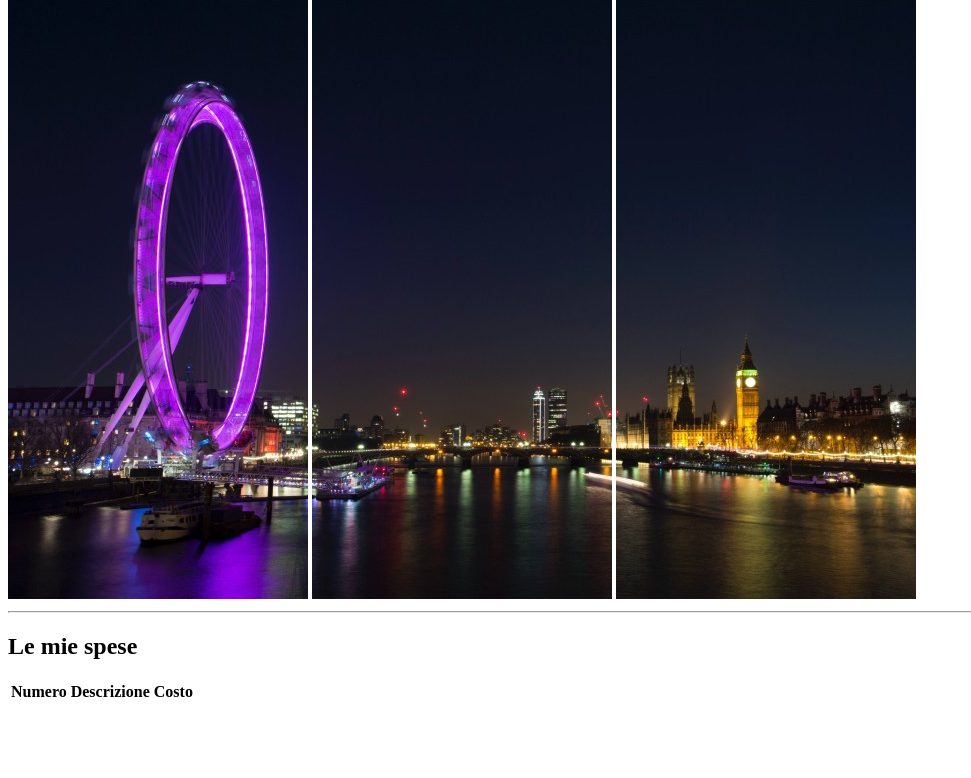
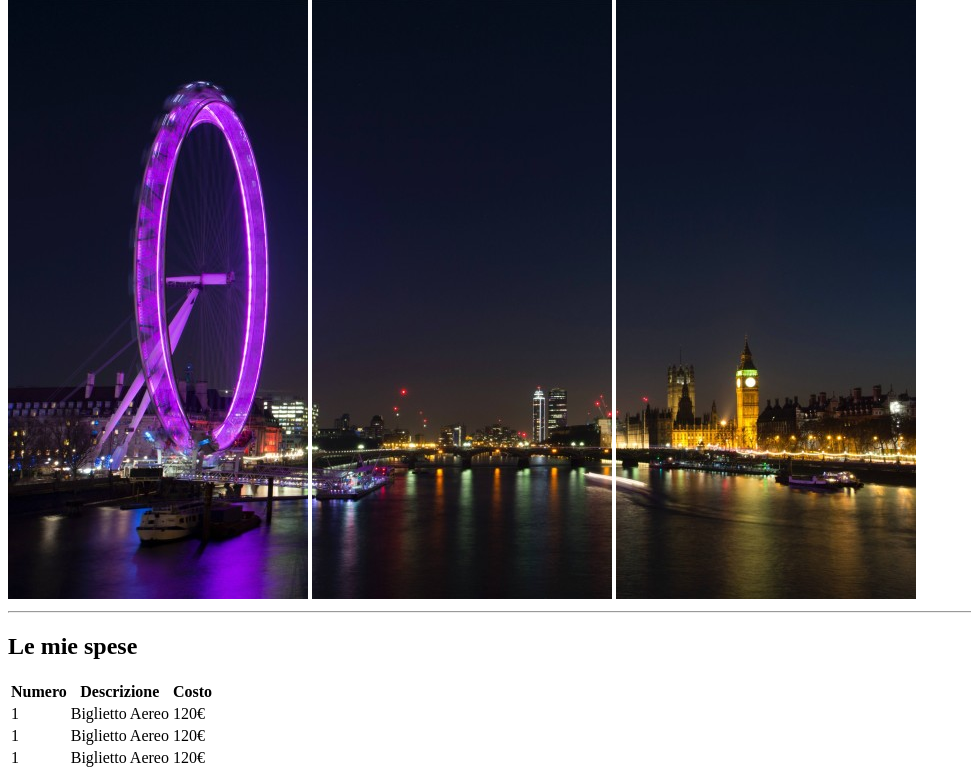
Before and after one commit to DaniPrr90/html-london-trip, a plain HTML site: page index.html in a window 1280 px wide. Shown: the part 68-846 px from the top of the page, without its empty margins (0-971 px from the left). Before the commit the page ends 800 px from the top, so only its background shows below. Drawn offline with Linux system fonts and the light colour scheme.

Commit message:
add:inserimento corpo tabella

```diff
--- a/index.html
+++ b/index.html
@@ -22,10 +22,31 @@
         <h2>Le mie spese</h2>
         <!--inserimento instestazione tabbella -->
         <table>
+            <tr>
                 <th>Numero</th>
                 <th>Descrizione</th>
                 <th>Costo</th>
+            </tr>
             <!--inserimento corpo cartella-->
+            <tbody>
+                <tr>
+                    <td>1</td>
+                    <td>Biglietto Aereo</td>
+                    <td>120€</td>
+                </tr>
+                <tr>
+                    <td>1</td>
+                    <td>Biglietto Aereo</td>
+                    <td>120€</td>
+                </tr>
+                <tr>
+                    <td>1</td>
+                    <td>Biglietto Aereo</td>
+                    <td>120€</td>
+                </tr>
+
+            </tbody>
+            <!--inserimento chiusura colonna-->
 
         </table>
     </section>
```
Lines whose indentation alone changed are shown as unchanged.
